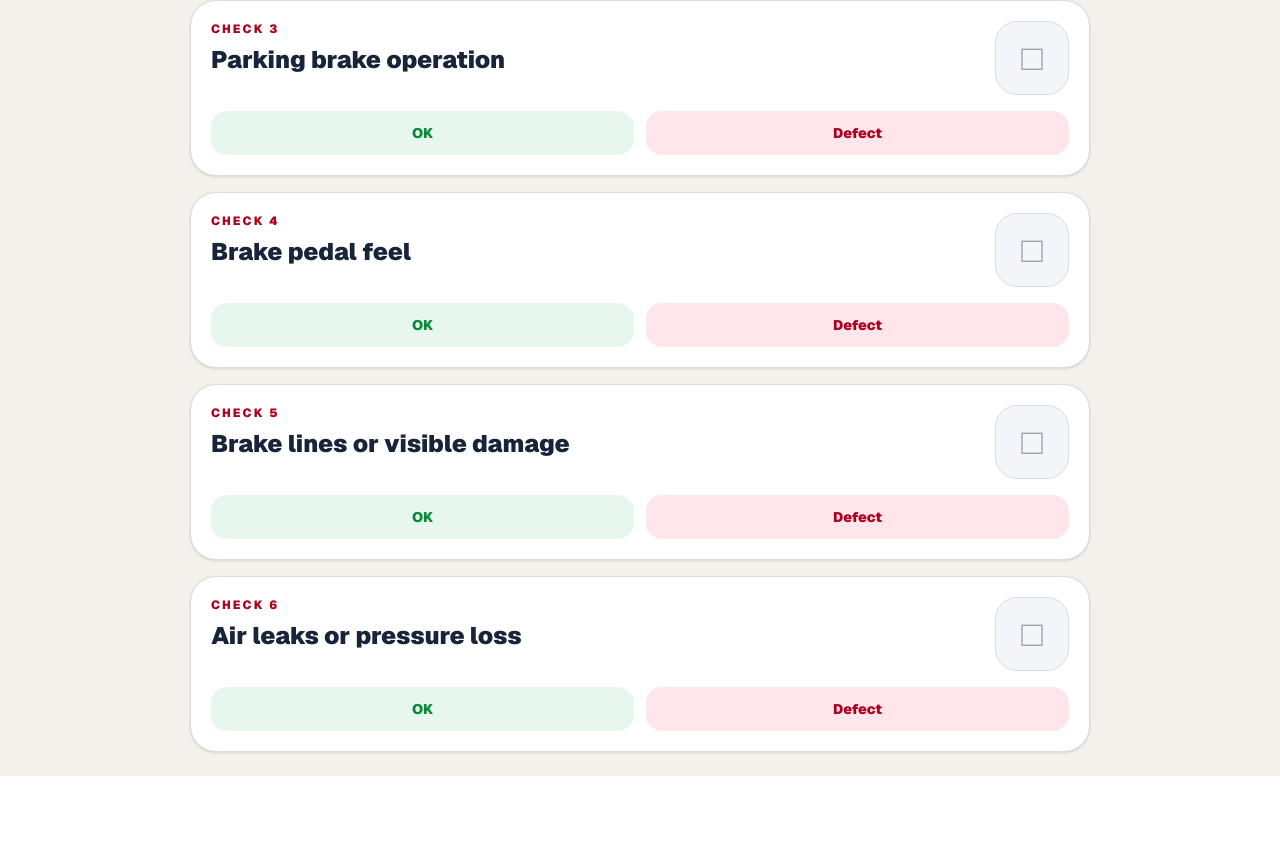
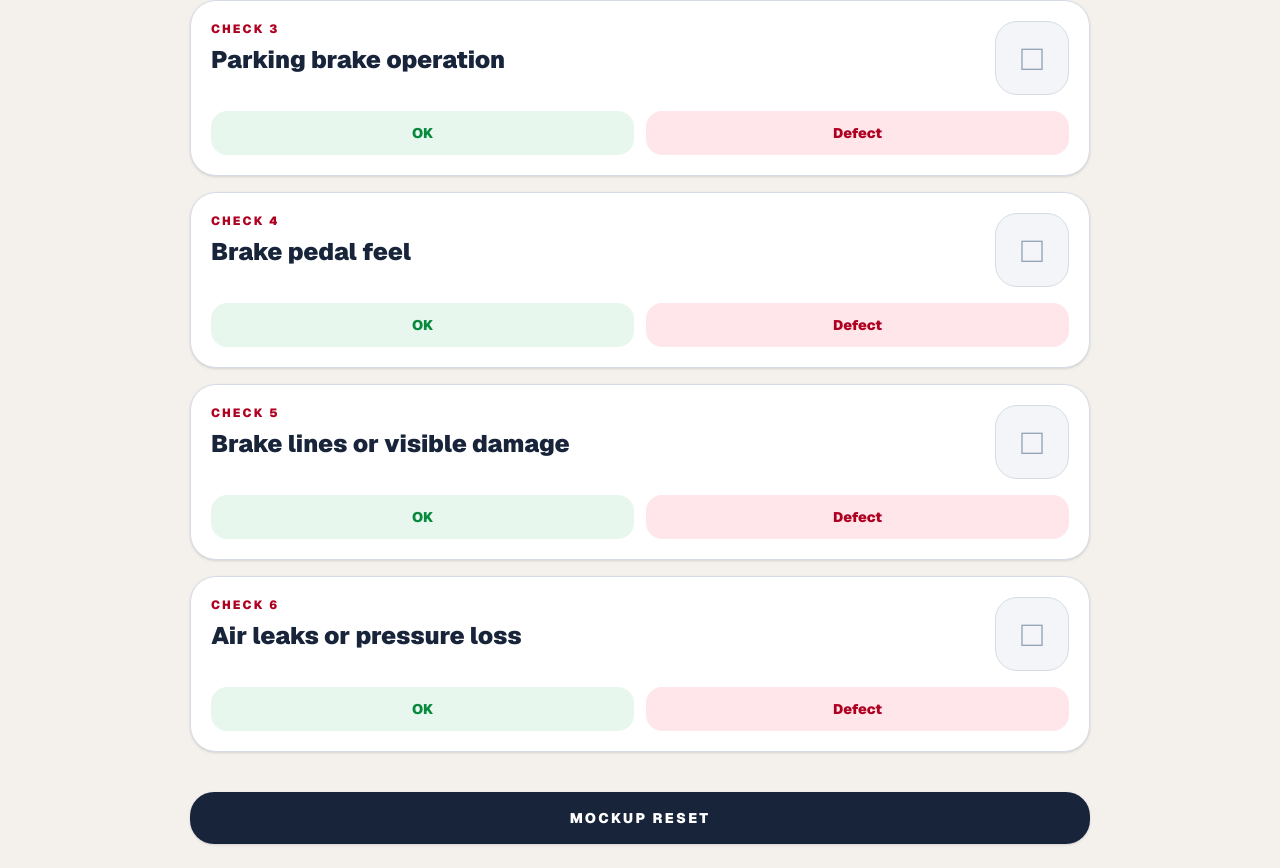
Before and after one commit to acannon76/rugby-league-supporter-web, a Next.js app: page /internal/vehicle-checks/brake-system-defects in a window 1280 px wide. Shown: the part 674-1542 px from the top of the page. Before the commit the page ends 1450 px from the top, so only its background shows below. Built offline with nearby package versions, Linux system fonts and the light colour scheme.

Commit message:
adding hidden page

```diff
--- a/src/app/internal/vehicle-checks/brake-system-defects/page.tsx
+++ b/src/app/internal/vehicle-checks/brake-system-defects/page.tsx
@@ -62,7 +62,11 @@ export default function BrakeSystemDefectsPage() {
       [number]: fileName,
     }));
   }
-
+function resetMockup() {
+  setStatuses({});
+  setDescriptions({});
+  setPhotoNames({});
+}
   return (
     <main className="min-h-screen bg-[#f4f1ec] font-sans text-[#111]">
       <header className="border-b border-white/20 bg-[#b00020] px-4 py-4 text-white sm:px-6 lg:px-10">
@@ -126,6 +130,14 @@ export default function BrakeSystemDefectsPage() {
       }
     />
   ))}
+
+  <button
+    type="button"
+    onClick={resetMockup}
+    className="mt-6 w-full rounded-[24px] bg-[#18243a] px-5 py-4 text-sm font-black uppercase tracking-[0.16em] text-white shadow-sm transition hover:bg-[#b00020]"
+  >
+    MOCKUP Reset
+  </button>
 </div>
       </section>
     </main>
```
Lines whose indentation alone changed are shown as unchanged.
